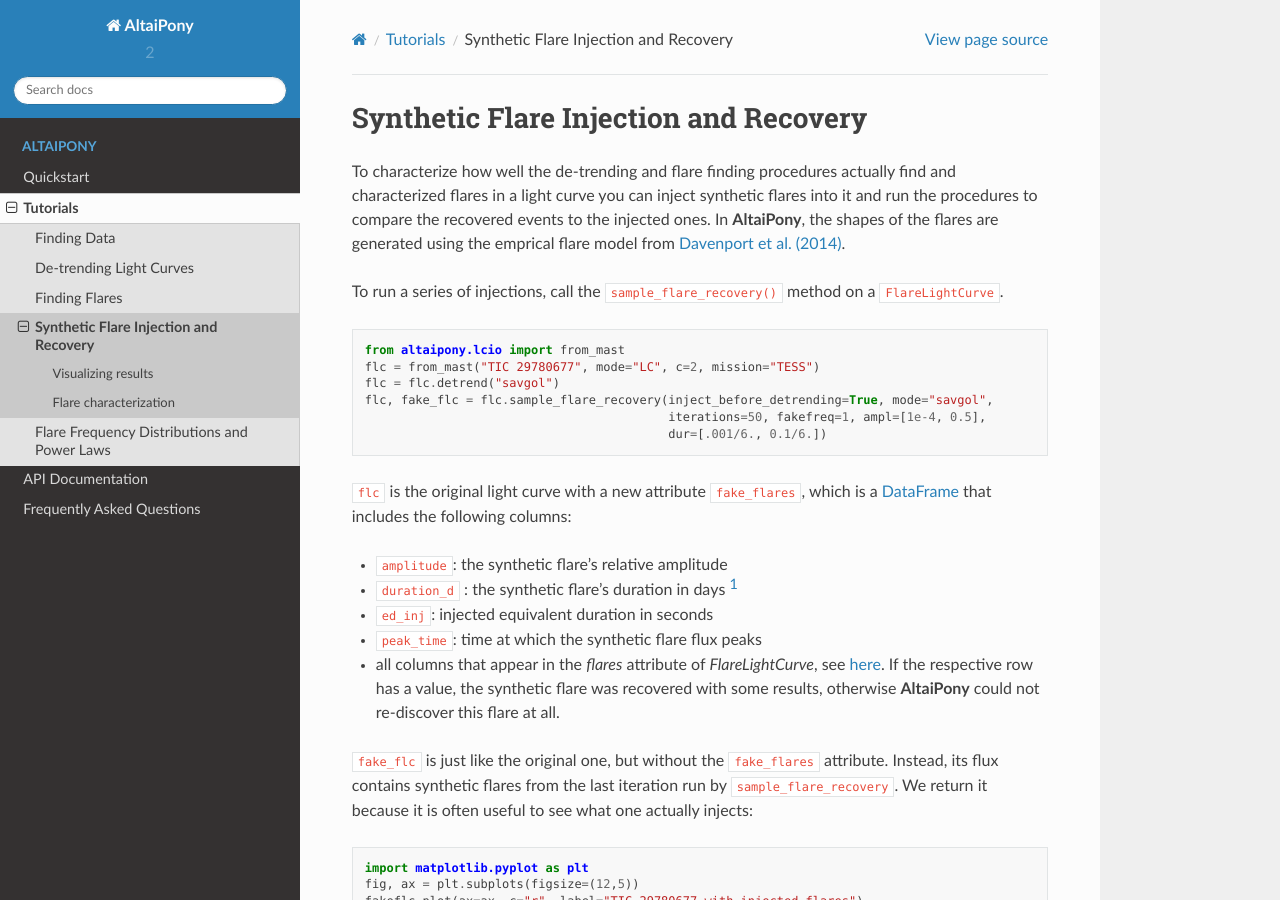
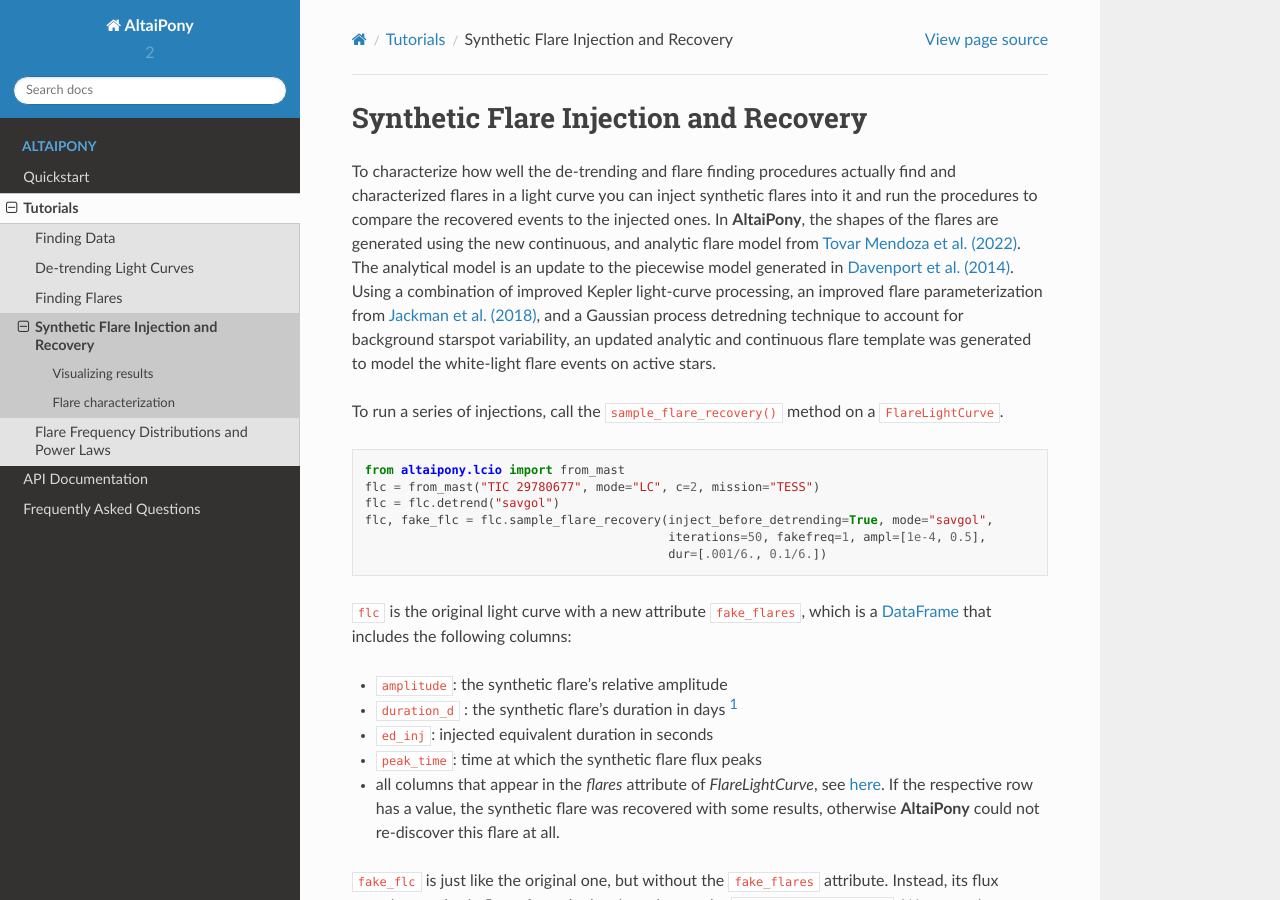
Before and after one commit to ekaterinailin/AltaiPony, a Sphinx documentation site: the page built from docs/source/tutorials/fakeflares.rst, in a window 1280 px wide and 900 px high. Built offline with Sphinx 7.4.7 and the Read the Docs theme 2.0.0, drawn with Linux system fonts in a browser that asks for light colours; some of the changed text lies outside the part shown.

Commit message:
Updating docs to include new flare model

```diff
--- a/docs/source/tutorials/fakeflares.rst
+++ b/docs/source/tutorials/fakeflares.rst
@@ -1,7 +1,7 @@
 Synthetic Flare Injection and Recovery
 =====
 
-To characterize how well the de-trending and flare finding procedures actually find and characterized flares in a light curve you can inject synthetic flares into it and run the procedures to compare the recovered events to the injected ones. In **AltaiPony**, the shapes of the flares are generated using the emprical flare model from `Davenport et al. (2014)`_.
+To characterize how well the de-trending and flare finding procedures actually find and characterized flares in a light curve you can inject synthetic flares into it and run the procedures to compare the recovered events to the injected ones. In **AltaiPony**, the shapes of the flares are generated using the new continuous, and analytic flare model from `Tovar Mendoza et al. (2022)`_. The analytical model is an update to the piecewise model generated in `Davenport et al. (2014)`_. Using a combination of improved Kepler light-curve processing, an improved flare parameterization from `Jackman et al. (2018)`_, and a Gaussian process detredning technique to account for background starspot variability, an updated analytic and continuous flare template was generated to model the white-light flare events on active stars.
 
 To run a series of injections, call the ``sample_flare_recovery()`` method on a ``FlareLightCurve``.
 
@@ -63,7 +63,7 @@ We can now look at what fraction of the injected equivalent duration of flares w
   :width: 500
   :alt: ED ratio of recovered flares in GJ 1243
 
-Similarly, we can illustrate what fraction of flares with different injected amplitudes and full-width-at-half-maximum values (:math:`t_{1/2}` in `Davenport et al. (2014)`_) is recovered:
+Similarly, we can illustrate what fraction of flares with different injected amplitudes and full-width-at-half-maximum values :math:`t_{1/2}` in `Davenport et al. (2014)`_ is recovered:
 
 ::
 
@@ -148,4 +148,6 @@ For a subset of these parameters, ``flc.flares`` could look like this:
 .. _DataFrame: https://pandas.pydata.org/pandas-docs/stable/reference/api/pandas.DataFrame.html
 
 .. _here: https://altaipony.readthedocs.io/en/latest/api/altaipony.flarelc.FlareLightCurve.html#altaipony.flarelc.FlareLightCurve
+.. _Tovar Mendoza et al. (2022): https://iopscience.iop.org/article/10.3847/1538-3881/ac6fe6
 .. _Davenport et al. (2014): https://ui.adsabs.harvard.edu/abs/2014ApJ...797..122D/abstract
+.. _Jackman et al. (2018): https://ui.adsabs.harvard.edu/abs/2018MNRAS.477.4655J/abstract
```
